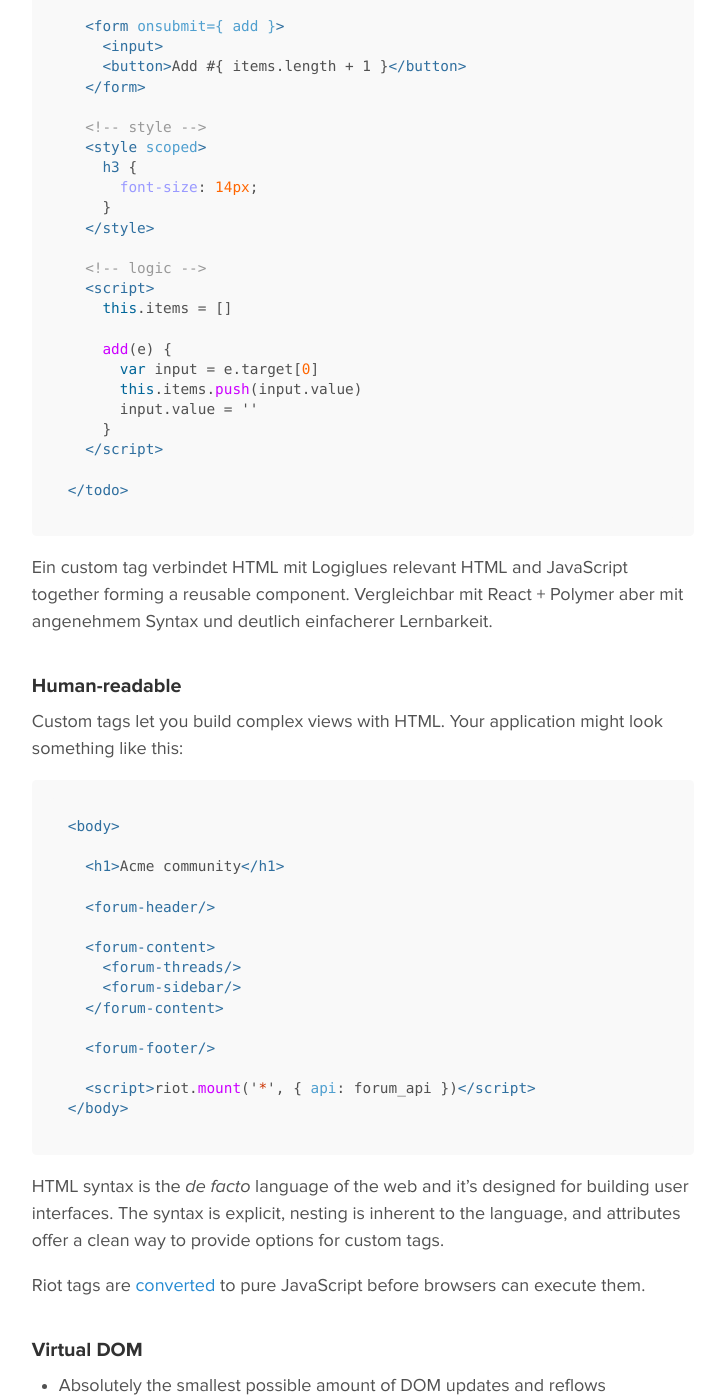
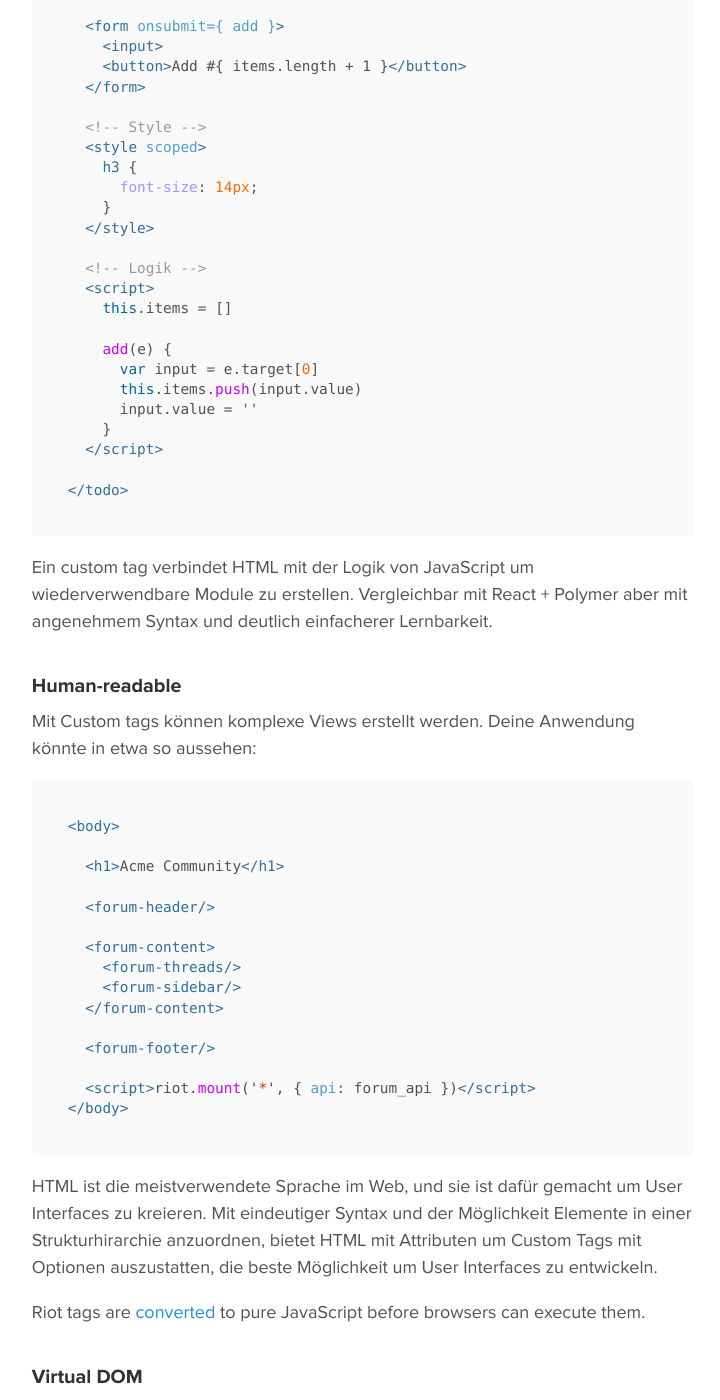
Before and after one commit to riot/riot.github.io, a Jekyll site: the page built from de/index.md, in a window 1280 px wide and 1400 px high, scrolled down 1135 px. Shown: the whole window, without its empty margins (277-997 px from the left). Built offline with Jekyll 4.4.1, drawn with Linux system fonts in a browser that asks for light colours; Markdown is read by kramdown in place of the engine named in the settings; some of the changed text lies outside the part shown.

Commit message:
Continuing index.md

````diff
--- a/de/index.md
+++ b/de/index.md
@@ -31,7 +31,7 @@ Mit Riot kann man Browser-unabhängig custom Tags verwenden.
 ``` html
 <todo>
 
-  <!-- layout -->
+  <!-- Layout -->
   <h3>{ opts.title }</h3>
 
   <ul>
@@ -43,14 +43,14 @@ Mit Riot kann man Browser-unabhängig custom Tags verwenden.
     <button>Add #{ items.length + 1 }</button>
   </form>
 
-  <!-- style -->
+  <!-- Style -->
   <style scoped>
     h3 {
       font-size: 14px;
     }
   </style>
 
-  <!-- logic -->
+  <!-- Logik -->
   <script>
     this.items = []
 
@@ -64,17 +64,17 @@ Mit Riot kann man Browser-unabhängig custom Tags verwenden.
 </todo>
 ```
 
-Ein custom tag verbindet HTML mit Logiglues relevant HTML and JavaScript together forming a reusable component. Vergleichbar mit React + Polymer aber mit angenehmem Syntax und deutlich einfacherer Lernbarkeit.
+Ein custom tag verbindet HTML mit der Logik von JavaScript um wiederverwendbare Module zu erstellen. Vergleichbar mit React + Polymer aber mit angenehmem Syntax und deutlich einfacherer Lernbarkeit.
 
 
 ### Human-readable
 
-Custom tags let you build complex views with HTML. Your application might look something like this:
+Mit Custom tags können komplexe Views erstellt werden. Deine Anwendung könnte in etwa so aussehen:
 
 ``` html
 <body>
 
-  <h1>Acme community</h1>
+  <h1>Acme Community</h1>
 
   <forum-header/>
 
@@ -89,7 +89,7 @@ Custom tags let you build complex views with HTML. Your application might look s
 </body>
 ```
 
-HTML syntax is the *de facto* language of the web and it's designed for building user interfaces. The syntax is explicit, nesting is inherent to the language, and attributes offer a clean way to provide options for custom tags.
+HTML ist die meistverwendete Sprache im Web, und sie ist dafür gemacht um User Interfaces zu kreieren. Mit eindeutiger Syntax und der Möglichkeit Elemente in einer Strukturhirarchie anzuordnen, bietet HTML mit Attributen um Custom Tags mit Optionen auszustatten, die beste Möglichkeit um User Interfaces zu entwickeln.
 
 Riot tags are [converted](/guide/compiler/) to pure JavaScript before browsers can execute them.
 
````
